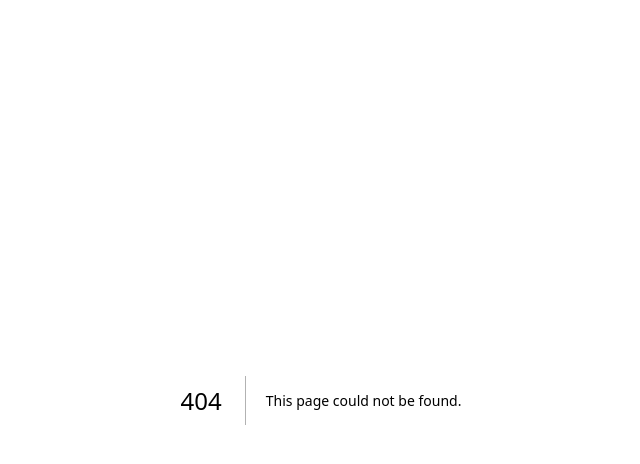
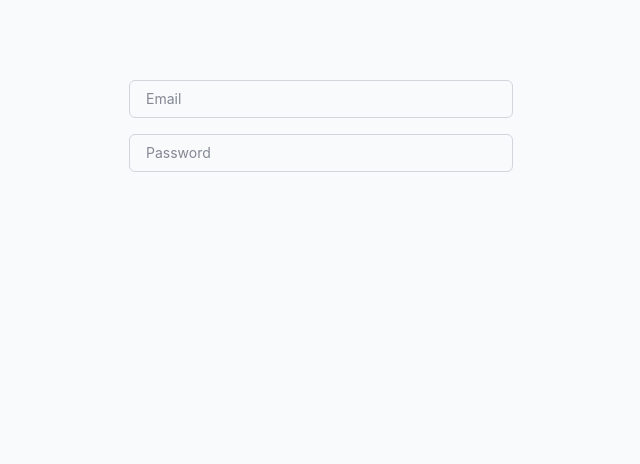
Before and after one commit to MadukaMalshan/practising_NextJs_and_ts, a Next.js app: page /login in a window 1280 px wide. Before the commit this address had no page. Shown: the top 464 px of the page, without its empty margins (319-959 px from the left). Built offline with nearby package versions, Linux system fonts and the light colour scheme; a web font is replaced by a local one.

Commit message:
Link login page to sign in button

```diff
--- /dev/null
+++ b/src/app/login/page.tsx
@@ -0,0 +1,10 @@
+import Input from "@/components/Input";
+
+export default function LoginPage() {
+  return (
+    <div className="max-w-sm mx-auto mt-20 space-y-4">
+      <Input placeholder="Email" />
+      <Input type="password" placeholder="Password" />
+    </div>
+  );
+}
--- a/src/components/Navbar.tsx
+++ b/src/components/Navbar.tsx
@@ -51,9 +51,11 @@ export default function Navbar() {
             </ul>
 
             <div className="pl-8 border-l border-slate-200">
+              <Link href="/login">
               <button className="px-5 py-2.5 bg-slate-900 hover:bg-slate-800 text-white text-sm font-medium rounded-lg shadow-md hover:shadow-lg transition-all duration-300 transform hover:-translate-y-0.5 active:translate-y-0">
                 Sign In
               </button>
+              </Link>
             </div>
           </div>
 
```
